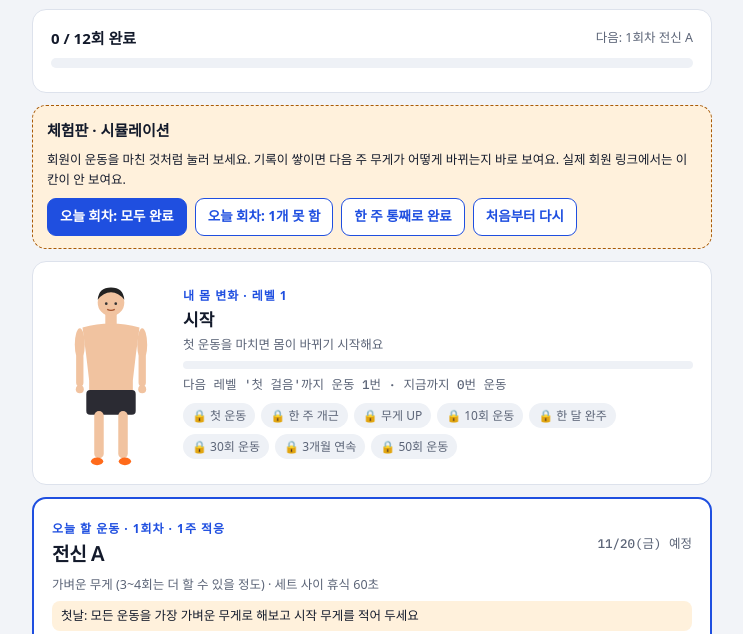
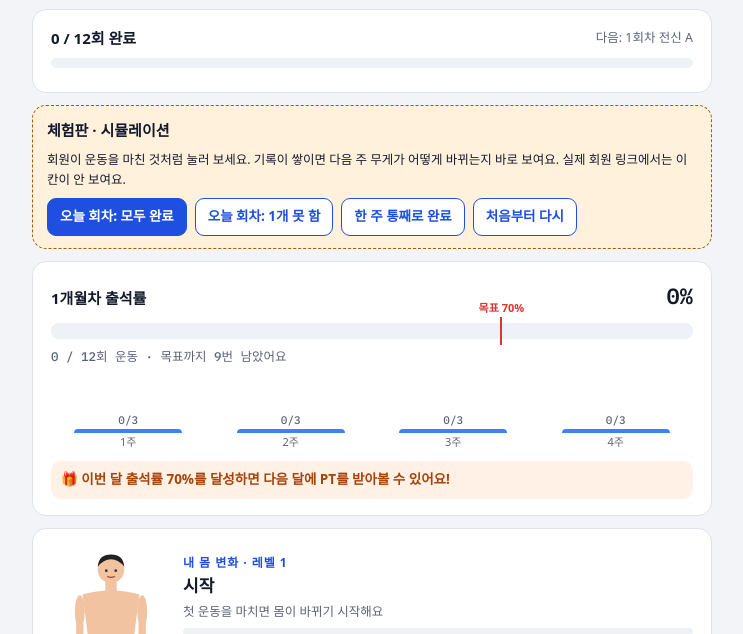
Before and after one commit to triogymkangil-lang/triogymkangil-lang.github.io, a plain HTML site: page index.html in a window 1280 px wide. Shown: the part 114-748 px from the top of the page, without its empty margins (268-1011 px from the left). Drawn offline with Linux system fonts and the light colour scheme; a web font is replaced by a local one.

Commit message:
출석률 그래프와 PT 안내

```diff
--- a/index.html
+++ b/index.html
@@ -145,6 +145,15 @@
   .body svg{width:120px;height:190px;display:block}
   .lvname{font-weight:800;font-size:17px} .lvbar{height:8px;border-radius:999px;background:var(--soft);overflow:hidden;margin:6px 0 2px} .lvbar i{display:block;height:100%;background:linear-gradient(90deg,#ff6a1a,#ffb21a)}
   .badges{display:flex;flex-wrap:wrap;gap:6px;margin-top:8px} .badge{font-size:12px;border-radius:999px;padding:3px 9px;background:var(--soft);color:var(--sub);white-space:nowrap} .badge.on{background:#fff1e6;color:#d2560c;font-weight:700}
+  .att .goal{position:relative;height:16px;border-radius:999px;background:var(--soft);overflow:visible;margin:10px 0 4px}
+  .att .goal i{display:block;height:100%;border-radius:999px;background:linear-gradient(90deg,#3b82f6,#2bb673)}
+  .att .goal .mark{position:absolute;top:-6px;bottom:-6px;width:2px;background:#e5322d}
+  .att .goal .mark span{position:absolute;top:-18px;left:50%;transform:translateX(-50%);font-size:11px;color:#e5322d;white-space:nowrap;font-weight:700}
+  .att .wk{display:grid;grid-template-columns:repeat(4,1fr);gap:8px;margin-top:10px;align-items:end;height:74px}
+  .att .wk div{display:flex;flex-direction:column;align-items:center;justify-content:flex-end;height:100%;font-size:11px;color:var(--sub)}
+  .att .wk b{display:block;width:70%;border-radius:6px 6px 0 0;background:#3b82f6;min-height:3px}
+  .att .wk b.full{background:#2bb673}
+  .att .pt{margin-top:10px;padding:8px 10px;border-radius:10px;background:#fff1e6;color:#a8440a;font-size:13.5px;font-weight:600}
   .celebrate{position:fixed;inset:0;z-index:50;background:rgba(0,0,0,.55);display:flex;align-items:center;justify-content:center;padding:16px}
   .celebrate .card{background:var(--card,#fff);border-radius:18px;padding:18px 20px;text-align:center;max-width:320px;width:100%;animation:pop .45s ease-out}
   .celebrate svg{width:150px;height:236px} .celebrate h2{margin:6px 0 2px}
@@ -1257,6 +1266,19 @@ function badges() {
   all.push(["첫 운동", tot >= 1], ["한 주 개근", weekFull || (R.hist || []).some(h => h.rate >= 70)], ["무게 UP", up], ["10회 운동", tot >= 10], ["한 달 완주", (R.hist || []).some(h => h.rate >= 70) || (pg && monthState().over && monthState().unlock)], ["30회 운동", tot >= 30], ["3개월 연속", (R.hist || []).length >= 3], ["50회 운동", tot >= 50]);
   return all;
 }
+// 이번 달 출석률 (목표 70%) — 달성하면 다음 달에 PT를 받아볼 수 있어요
+function attendPanel() {
+  const ms = monthState(), pct = Math.round(ms.rate * 100), goal = Math.round(THRESH * 100), need = Math.max(0, Math.ceil(THRESH * ms.total) - ms.done);
+  const wk = pg.weeks.map((w, i) => { const ss = pg.sessions.filter(s => s.week === i + 1), d = ss.filter(s => R[s.idx] && R[s.idx].done).length; return { d, t: ss.length }; });
+  const ok = pct >= goal;
+  return `<section class="panel att" aria-label="이번 달 출석률">
+    <div class="row" style="justify-content:space-between;align-items:baseline"><b>${pg.month}개월차 출석률</b><span class="num" style="font-size:22px;font-weight:800;color:${ok ? "#2bb673" : "inherit"}">${pct}%</span></div>
+    <div class="goal" role="img" aria-label="출석률 ${pct}%, 목표 ${goal}%"><i style="width:${Math.min(100, pct)}%"></i><div class="mark" style="left:${goal}%"><span>목표 ${goal}%</span></div></div>
+    <span class="hint num">${ms.done} / ${ms.total}회 운동 · ${ok ? "목표 달성!" : "목표까지 " + need + "번 남았어요"}</span>
+    <div class="wk">${wk.map((x, i) => `<div><span class="num">${x.d}/${x.t}</span><b class="${x.t && x.d >= x.t ? "full" : ""}" style="height:${x.t ? Math.max(4, Math.round(x.d / x.t * 46)) : 4}px"></b>${i + 1}주</div>`).join("")}</div>
+    <div class="pt">${ok ? "🎉 출석률을 달성했어요! 다음 달에 PT를 받아볼 수 있어요. 인포데스크에 말씀해 주세요." : "🎁 이번 달 출석률 " + goal + "%를 달성하면 다음 달에 PT를 받아볼 수 있어요!"}</div>
+  </section>`;
+}
 function bodyPanel() {
   const tot = totalDone(), lv = levelOf(tot), L = LEVELS[lv], nx = LEVELS[lv + 1];
   const pct = nx ? Math.round((tot - L.at) / (nx.at - L.at) * 100) : 100;
@@ -1446,6 +1468,7 @@ function render() {
       <p class="sub">출석률 ${pct}% (${ms.done}/${ms.total}회)예요. 다음 달 프로그램은 출석 ${Math.round(THRESH * 100)}% 이상일 때 열려요.</p>
       <p class="hint" style="margin:0">센터에 알려 드렸어요. 인포데스크에서 운동 시간과 횟수를 같이 맞춰 보는 상담을 도와드릴게요. 상담 뒤에 다음 달을 열어 드려요.</p></section>`;
   }
+  if (!READONLY) h += attendPanel();
   h += bodyPanel();
   if (cur) h += sessionCard(cur, cells[cur.idx], true);
 
```
